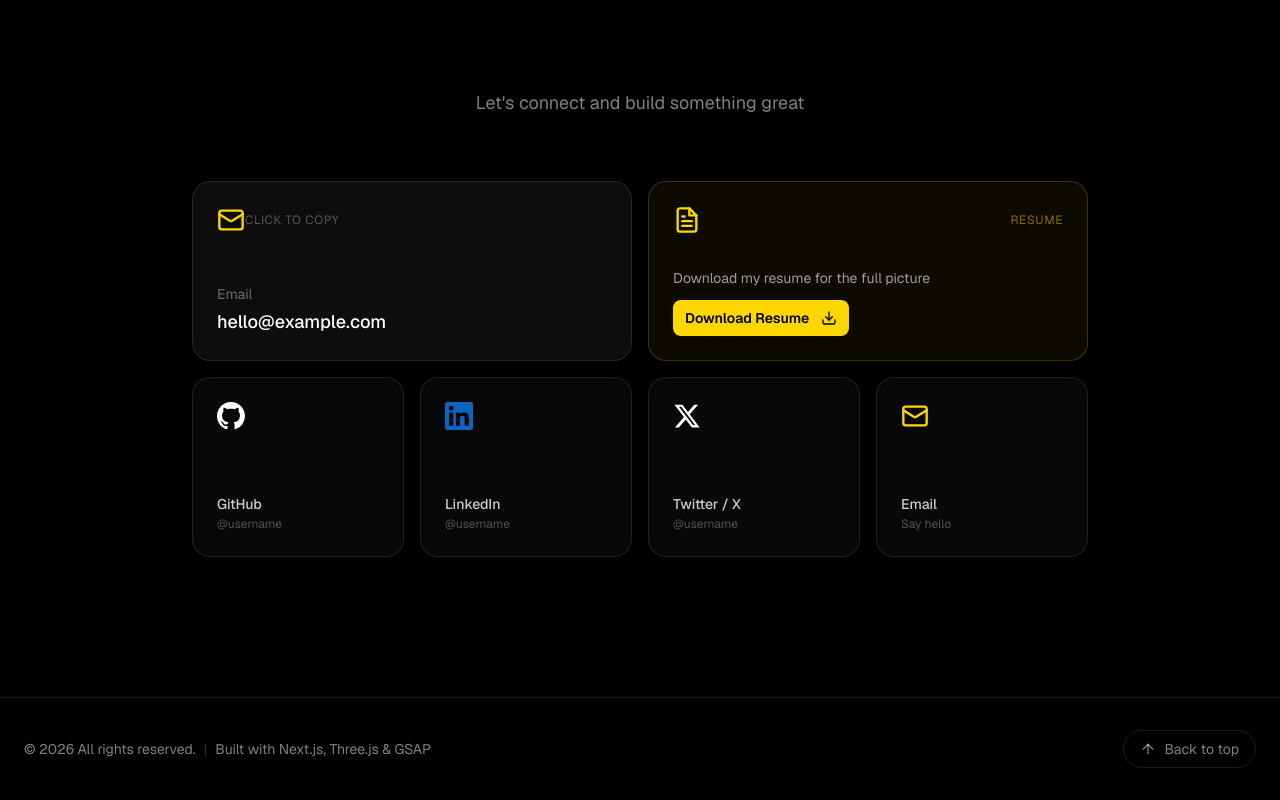
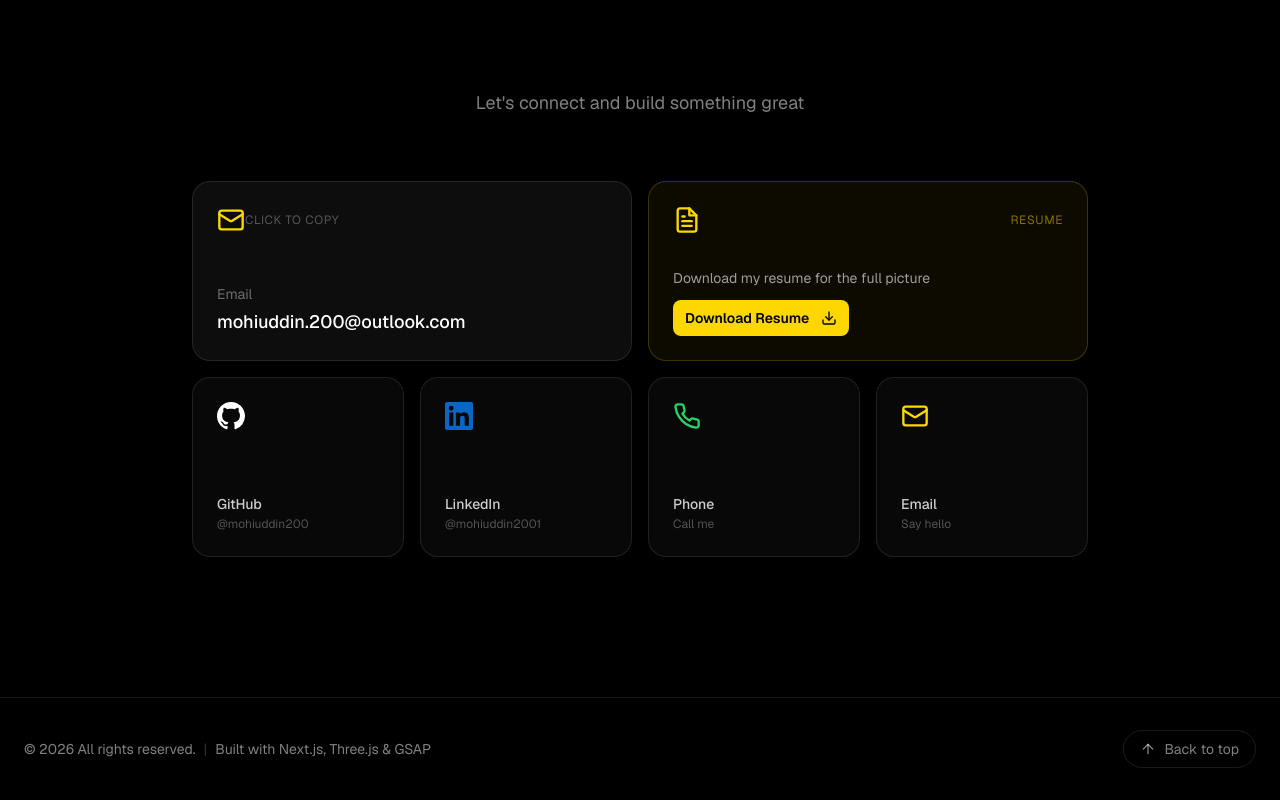
Before and after one commit to mohiuddin200/3d-portfolio, a Next.js app: page / in a window 1280 px wide. Shown: the part 7211-8011 px from the top of the page. Built offline with nearby package versions, Linux system fonts and the light colour scheme.

Commit message:
feat: Personalize contact details, replace Twitter with phone, add resume, and refactor scroll progress implementation.

```diff
--- a/src/components/layout/ScrollProgress.tsx
+++ b/src/components/layout/ScrollProgress.tsx
@@ -1,7 +1,7 @@
 "use client";
 
 import { useEffect, useRef } from "react";
-import { gsap, ScrollTrigger } from "@/lib/gsap";
+import { gsap } from "@/lib/gsap";
 
 export function ScrollProgress() {
   const barRef = useRef<HTMLDivElement>(null);
@@ -11,22 +11,22 @@ export function ScrollProgress() {
 
     gsap.set(barRef.current, { scaleX: 0 });
 
-    const trigger = ScrollTrigger.create({
-      trigger: document.documentElement,
-      start: "top top",
-      end: "bottom bottom",
-      scrub: 0.3,
-      onUpdate: (self) => {
-        gsap.to(barRef.current, {
-          scaleX: self.progress,
-          duration: 0.1,
-          ease: "none",
-        });
-      },
-    });
+    const updateProgress = () => {
+      const scrollTop = window.scrollY;
+      const docHeight = document.documentElement.scrollHeight - window.innerHeight;
+      const progress = docHeight > 0 ? Math.min(scrollTop / docHeight, 1) : 0;
+      gsap.to(barRef.current, {
+        scaleX: progress,
+        duration: 0.1,
+        ease: "none",
+      });
+    };
+
+    window.addEventListener("scroll", updateProgress, { passive: true });
+    updateProgress();
 
     return () => {
-      trigger.kill();
+      window.removeEventListener("scroll", updateProgress);
     };
   }, []);
 
--- a/src/components/sections/ContactSection.tsx
+++ b/src/components/sections/ContactSection.tsx
@@ -1,7 +1,7 @@
 "use client";
 
 import { useRef, useEffect, useState } from "react";
-import { gsap, ScrollTrigger } from "@/lib/gsap";
+import { gsap } from "@/lib/gsap";
 import { motion } from "motion/react";
 import { useSectionInView } from "@/hooks/useSectionInView";
 import { Button } from "@/components/ui/button";
@@ -22,9 +22,18 @@ const ICONS: Record<string, React.ReactNode> = {
       <path d="M20.447 20.452h-3.554v-5.569c0-1.328-.027-3.037-1.852-3.037-1.853 0-2.136 1.445-2.136 2.939v5.667H9.351V9h3.414v1.561h.046c.477-.9 1.637-1.85 3.37-1.85 3.601 0 4.267 2.37 4.267 5.455v6.286zM5.337 7.433a2.062 2.062 0 0 1-2.063-2.065 2.064 2.064 0 1 1 2.063 2.065zm1.782 13.019H3.555V9h3.564v11.452zM22.225 0H1.771C.792 0 0 .774 0 1.729v20.542C0 23.227.792 24 1.771 24h20.451C23.2 24 24 23.227 24 22.271V1.729C24 .774 23.2 0 22.222 0h.003z" />
     </svg>
   ),
-  twitter: (
-    <svg width="28" height="28" viewBox="0 0 24 24" fill="currentColor">
-      <path d="M18.244 2.25h3.308l-7.227 8.26 8.502 11.24H16.17l-5.214-6.817L4.99 21.75H1.68l7.73-8.835L1.254 2.25H8.08l4.713 6.231zm-1.161 17.52h1.833L7.084 4.126H5.117z" />
+  phone: (
+    <svg
+      width="28"
+      height="28"
+      viewBox="0 0 24 24"
+      fill="none"
+      stroke="currentColor"
+      strokeWidth="2"
+      strokeLinecap="round"
+      strokeLinejoin="round"
+    >
+      <path d="M22 16.92v3a2 2 0 0 1-2.18 2 19.79 19.79 0 0 1-8.63-3.07 19.5 19.5 0 0 1-6-6 19.79 19.79 0 0 1-3.07-8.67A2 2 0 0 1 4.11 2h3a2 2 0 0 1 2 1.72 12.84 12.84 0 0 0 .7 2.81 2 2 0 0 1-.45 2.11L8.09 9.91a16 16 0 0 0 6 6l1.27-1.27a2 2 0 0 1 2.11-.45 12.84 12.84 0 0 0 2.81.7A2 2 0 0 1 22 16.92z" />
     </svg>
   ),
   mail: (
@@ -289,7 +298,11 @@ function SocialTile({ link, index }: SocialTileProps) {
           className="text-xs mt-0.5 transition-colors duration-300"
           style={{ color: hovered ? "rgba(0,0,0,0.6)" : "rgba(255,255,255,0.3)" }}
         >
-          {link.icon === "mail" ? "Say hello" : `@${link.url.split("/").pop()}`}
+          {link.icon === "mail"
+            ? "Say hello"
+            : link.icon === "phone"
+              ? "Call me"
+              : `@${link.url.split("/").filter(Boolean).pop()}`}
         </p>
       </div>
     </motion.a>
--- a/src/components/sections/ExperienceSection.tsx
+++ b/src/components/sections/ExperienceSection.tsx
@@ -93,15 +93,15 @@ export default function ExperienceSection() {
           {/* Left Pane - Timeline / Tabs List */}
           <div ref={leftPaneRef} className="md:w-1/3 shrink-0 relative z-20">
             {/* Mobile horizontal scroller */}
-            <div className="flex overflow-x-auto pb-4 md:hidden space-x-4 [scrollbar-width:none] [-ms-overflow-style:none] [&::-webkit-scrollbar]:hidden">
+            <div className="flex overflow-x-auto pb-4 md:hidden gap-3 [scrollbar-width:none] [-ms-overflow-style:none] [&::-webkit-scrollbar]:hidden">
               {EXPERIENCES.map((exp, index) => {
                 const isActive = activeIndex === index;
                 return (
                   <button
                     key={exp.id}
                     onClick={() => setActiveIndex(index)}
-                    className={`shrink-0 px-6 py-3 rounded-full border transition-all duration-300 font-medium whitespace-nowrap focus:outline-none ${isActive
-                      ? "bg-gold/10 border-gold text-gold shadow-[0_0_15px_rgba(255,215,0,0.2)] scale-105"
+                    className={`shrink-0 px-5 py-2.5 rounded-full border text-sm transition-all duration-300 font-medium whitespace-nowrap focus:outline-none ${isActive
+                      ? "bg-gold/10 border-gold text-gold shadow-[0_0_15px_rgba(255,215,0,0.2)]"
                       : "bg-white/5 border-white/10 text-white/50 hover:text-white hover:bg-white/10"
                       }`}
                   >
--- a/src/components/sections/ProjectsSection.tsx
+++ b/src/components/sections/ProjectsSection.tsx
@@ -250,7 +250,7 @@ export default function ProjectsSection() {
                       <Button
                         asChild
                         variant="outline"
-                        className="border-white/20 text-white hover:border-white/40"
+                        className="border-white/20 text-white hover:border-white/40 hover:bg-white/10 hover:text-white"
                       >
                         <a
                           href={project.githubUrl}
--- a/src/data/social.ts
+++ b/src/data/social.ts
@@ -3,28 +3,28 @@ import type { SocialLink } from "@/types";
 export const SOCIAL_LINKS: SocialLink[] = [
   {
     name: "GitHub",
-    url: "https://github.com/username",
+    url: "https://github.com/mohiuddin200",
     icon: "github",
     color: "#FFFFFF",
     size: "lg",
   },
   {
     name: "LinkedIn",
-    url: "https://linkedin.com/in/username",
+    url: "https://www.linkedin.com/in/mohiuddin2001/",
     icon: "linkedin",
     color: "#0A66C2",
     size: "md",
   },
   {
-    name: "Twitter / X",
-    url: "https://x.com/username",
-    icon: "twitter",
-    color: "#FFFFFF",
+    name: "Phone",
+    url: "tel:+8801307483244",
+    icon: "phone",
+    color: "#25D366",
     size: "md",
   },
   {
     name: "Email",
-    url: "mailto:hello@example.com",
+    url: "mailto:mohiuddin.200@outlook.com",
     icon: "mail",
     color: "#FFD700",
     size: "lg",
@@ -32,6 +32,6 @@ export const SOCIAL_LINKS: SocialLink[] = [
 ];
 
 export const CONTACT = {
-  email: "hello@example.com",
-  resumeUrl: "/resume.pdf",
+  email: "mohiuddin.200@outlook.com",
+  resumeUrl: "/Mohiuddin_Full-Stack-Developer_2025.pdf",
 } as const;
```
Also changed, not shown: 1 other file (tests, documents, lock files or other folders).
